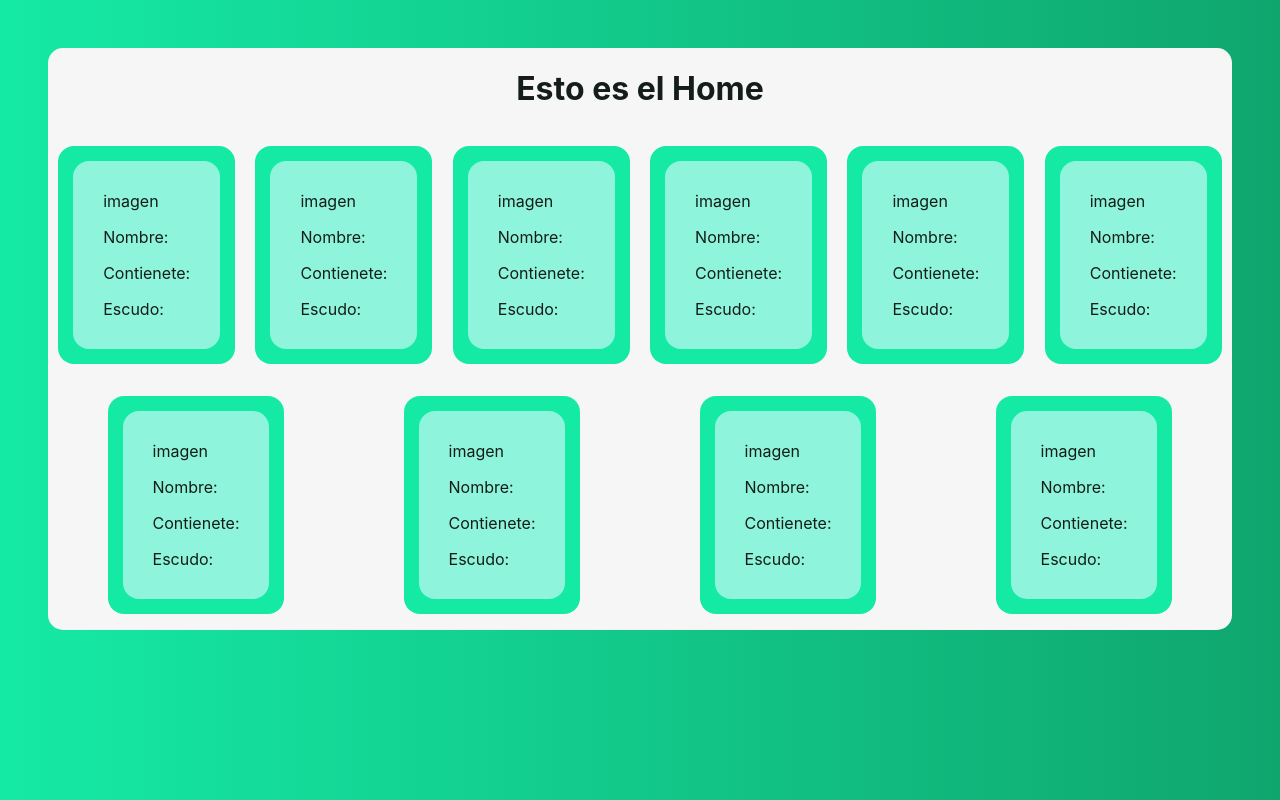
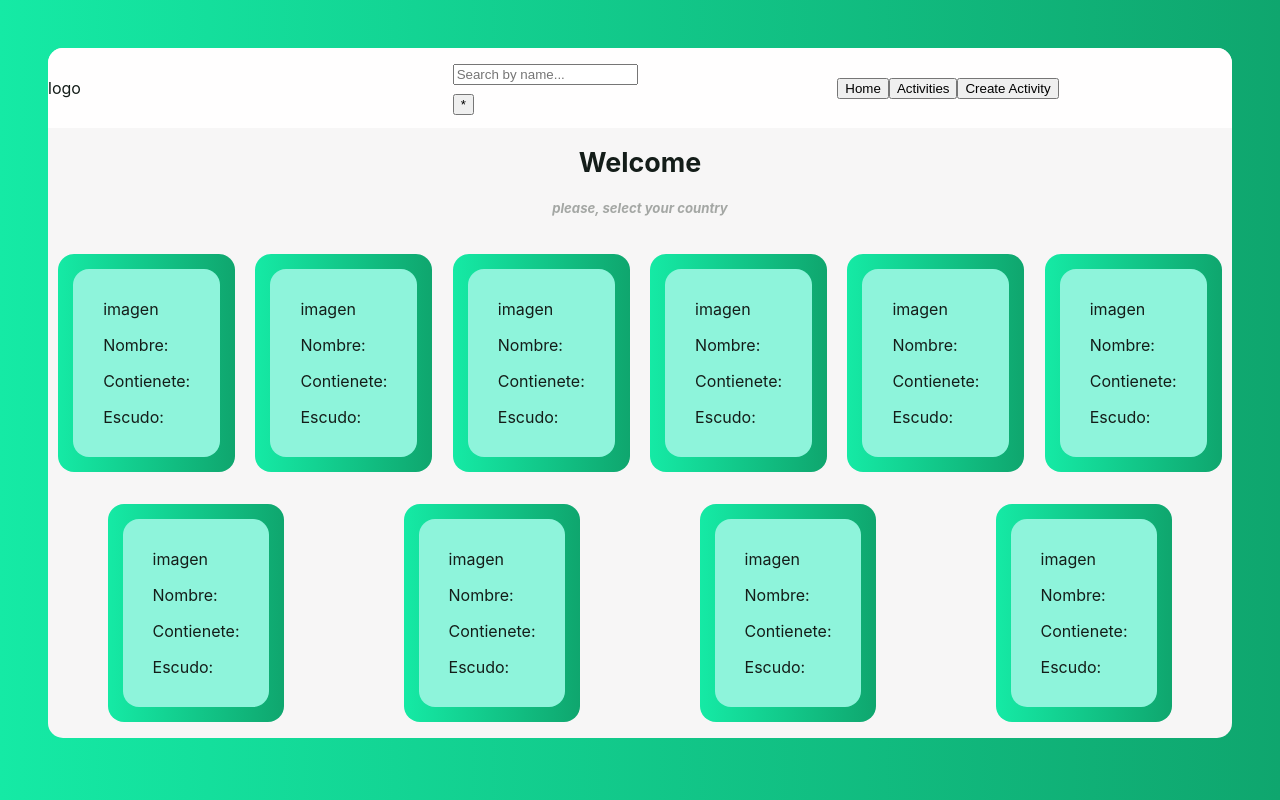
Before and after one commit to TomasGaAqBz/Pi-Henry-Countries, a React (Vite) app in the folder client/: page /home in a window 1280 px wide. Built offline with nearby package versions, Linux system fonts and the light colour scheme.

Commit message:
Estilos Generales Terminados, Ahora a darle funcionalidada

```diff
--- a/client/src/components/Card/card.module.css
+++ b/client/src/components/Card/card.module.css
@@ -1,5 +1,6 @@
 .cardContainer{
-    background-color:#15EAA5 ;
+    background: rgb(21,234,165);
+    background: linear-gradient(90deg, rgba(21,234,165,1) 0%, rgba(15,166,110,1) 100%);
     margin: 1rem auto;
     padding: 15px;
     border-radius: 1rem;
--- a/client/src/components/NavBar/Navbar.jsx
+++ b/client/src/components/NavBar/Navbar.jsx
@@ -1,10 +1,20 @@
-import "./navbar.module.css"
+
+
+//? componenet
+import SearchBar from "../SearchBar/SearchBar"
+
+
+import NavbarStyle from "./navbar.module.css"
 
 const Navbar = () =>{
 
-    <nav>
+    return(
+    <nav className={NavbarStyle.container}>
         <div>
             logo
+        </div>
+        <div>
+            <SearchBar/>
         </div>
         <div>
             <button>Home</button>
@@ -12,7 +22,7 @@ const Navbar = () =>{
             <button>Create Activity</button>
         </div>
     </nav>
-
+)
 }
 
 
--- a/client/src/components/NavBar/navbar.module.css
+++ b/client/src/components/NavBar/navbar.module.css
@@ -0,0 +1,8 @@
+.container{
+    display:  grid;
+    grid-template-columns: 1fr 1fr 1fr;
+    align-items: center;
+    justify-content: center;
+    background-color:#FFFEFE ;
+    border-radius: 15px 15px 0 0;
+}
--- a/client/src/components/SearchBar/SearchBar.jsx
+++ b/client/src/components/SearchBar/SearchBar.jsx
@@ -0,0 +1,15 @@
+import SearchBarStyle from './searchbar.module.css'
+
+const SearchBar = () =>{
+
+    return(
+        <div className={SearchBarStyle.container}>
+            <form>
+                <input type="text" placeholder="Search by name..." />
+                <button>*</button>
+            </form>
+        </div>
+    )
+}
+
+export default SearchBar
--- a/client/src/components/SearchBar/searchbar.module.css
+++ b/client/src/components/SearchBar/searchbar.module.css
@@ -0,0 +1,10 @@
+
+
+.container{
+    border:  none;
+    outline: none;
+    padding: 10px;
+    width: 150px;
+    line-height: 30px;
+    border-radius: 15px;
+}
--- a/client/src/index.css
+++ b/client/src/index.css
@@ -1,8 +1,5 @@
 :root {
   font-family: Inter, system-ui, Avenir, Helvetica, Arial, sans-serif;
-  -webkit-font-smoothing: antialiased;
-  -moz-osx-font-smoothing: grayscale;
-  -webkit-text-size-adjust: 100%;
 }
 body{
   margin:  0;
--- a/client/src/pages/Home/Home.jsx
+++ b/client/src/pages/Home/Home.jsx
@@ -12,7 +12,9 @@ const Home = () =>{
 
     return(
         <div className={HomeStyle.homeContainer}>
-            <h1 className={HomeStyle.primaryText}>Esto es el Home</h1>
+            <Navbar></Navbar>
+            <h1 className={HomeStyle.homeTitle}>Welcome</h1>
+            <h5 className={HomeStyle.homeSubTitle} >please, select your country</h5>
             <Cards></Cards>
         </div>
 
--- a/client/src/pages/Home/home.module.css
+++ b/client/src/pages/Home/home.module.css
@@ -2,6 +2,14 @@
 .homeContainer{
     width: 100%;
 }
-.primaryText{
+.homeTitle{
     text-align: center;
+    color: #141D19 ;
+    font-size: 1.675rem;
 }
+.homeSubTitle{
+    font-size: 0.825rem;
+    text-align: center;
+    color: #A4A7A4 ;
+    font-style: italic;
+}
```
